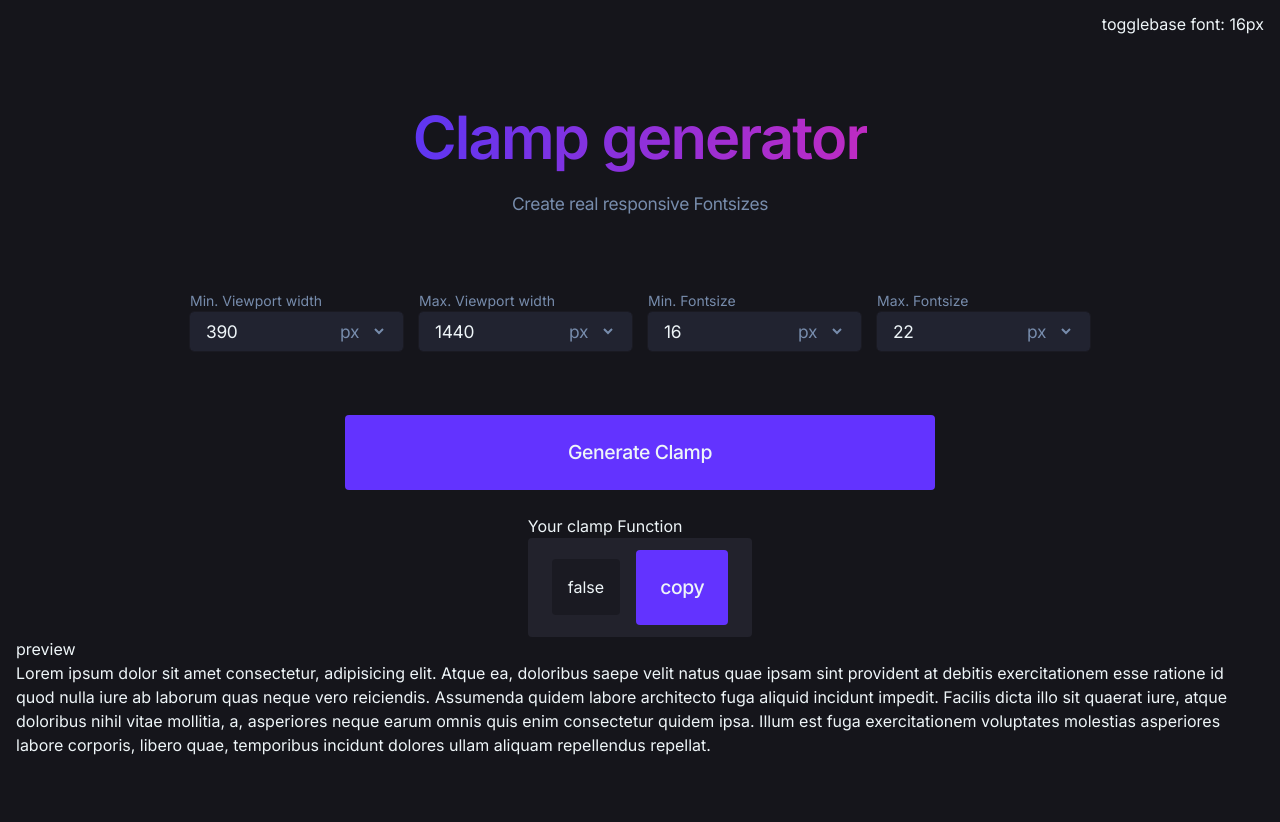
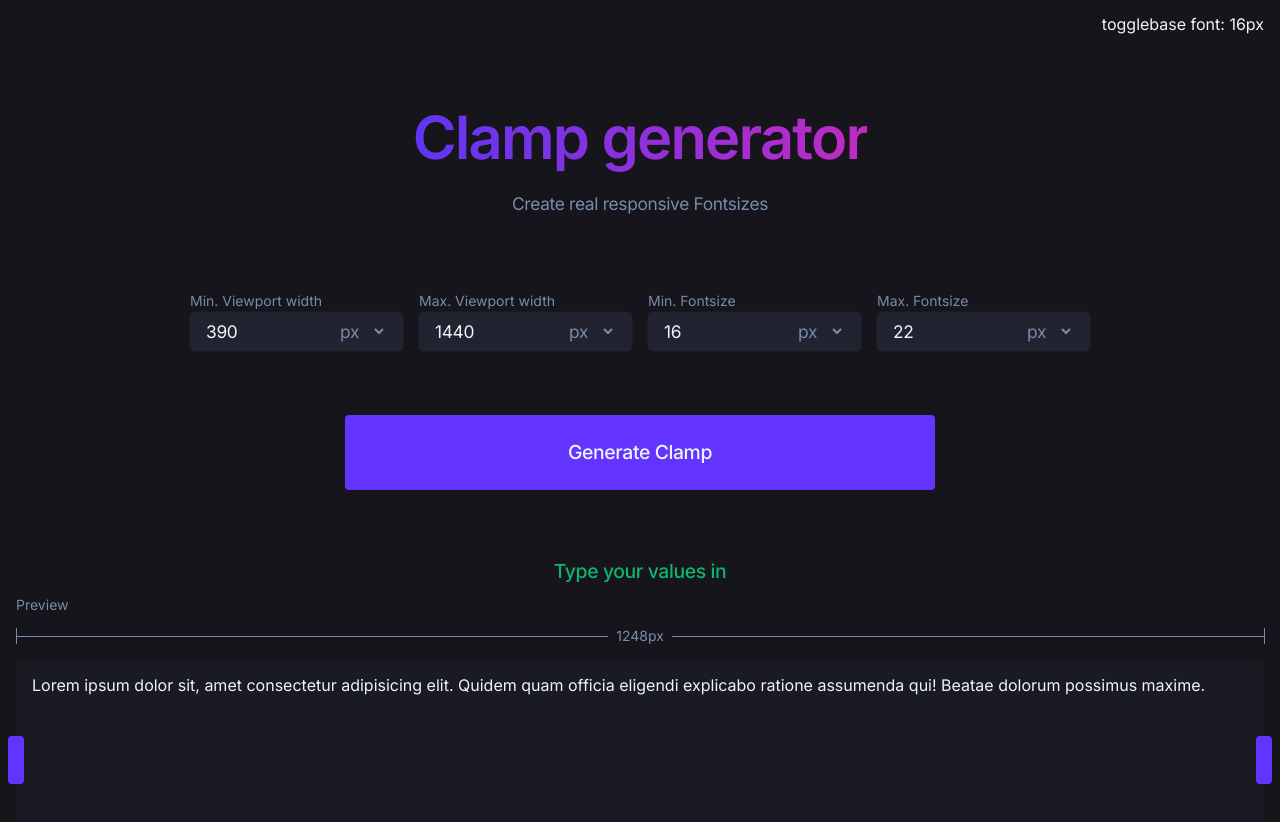
Before and after one commit to Arkadiusz-Fritscher/clamp-generator-lite, a Vue app: page / in a window 1280 px wide. Shown: the top 822 px of the page. Before the commit the page ends 800 px from the top, so only its background shows below. Built offline with nearby package versions, Linux system fonts and the light colour scheme.

Commit message:
feature: adding resizable preview section

```diff
--- a/src/components/TheClampCard.vue
+++ b/src/components/TheClampCard.vue
@@ -21,8 +21,9 @@ const calcClamp = computed(() => {
         const yAxisIntersection = -minViewport.input * slop + minFont.input;
 
         const clamp = `clamp(${fix(minFont.input)}rem, ${fix(yAxisIntersection)}rem + ${fix(slop * 100)}vw, ${fix(maxFont.input)}rem)`;
+        const previewClamp = `min(max(${minFont.input}rem, 100%), ${maxFont.input}rem)`;
 
-        document.documentElement.style.setProperty('--text-preview', clamp);
+        document.documentElement.style.setProperty('--text-preview', previewClamp);
         return clamp;
     }
 
@@ -37,7 +38,7 @@ const remValues = computed(() => {
 
 <template>
     <div class="clamp wrapper__flex">
-        <div>
+        <div v-if="calcClamp">
             <div>Your clamp Function</div>
             <div
                 class="px-6 py-3 bg-dark3 rounded flex items-center justify-between gap-4 flex-col md:flex-row"
@@ -47,6 +48,9 @@ const remValues = computed(() => {
                     <BaseButton>copy</BaseButton>
                 </div>
             </div>
+        </div>
+        <div v-else class="flex px-6 py-3">
+            <span class="text-md font-medium text-success">Type your values in</span>
         </div>
     </div>
 </template>
--- a/src/components/TheForm.vue
+++ b/src/components/TheForm.vue
@@ -77,7 +77,7 @@ const submit = () => {
 </script>
 
 <template>
-    <div class="form wrapper__flex">
+    <div class="form wrapper__flex mb-8">
         <form class="flex flex-wrap gap-x-4 gap-y-14" @submit.prevent="submit">
             <BaseInput
                 selection
--- a/src/components/ThePreview.vue
+++ b/src/components/ThePreview.vue
@@ -1,14 +1,96 @@
 <script setup lang="ts">
+import { onMounted, ref } from 'vue';
 
+const isGrabbed = ref(false);
+const startX = ref();
+const startWidth = ref();
+const direction = ref();
+const currentWidth = ref();
+const maxWidth = ref();
+
+
+const resize = () => {
+  // Dom Elements
+  const container = document.querySelector('#size-container');
+  const resizeCenter = document.querySelector('[data-resize="center"]');
+  const handles = document.querySelectorAll('.handle');
+  const sizeIndicator = document.querySelector('.size');
+
+  sizeIndicator.textContent = `${Math.round(resizeCenter?.getBoundingClientRect().width)}`;
+
+  // Events
+  handles.forEach(handle => {
+    handle.addEventListener('mousedown', (e) => {
+      isGrabbed.value = true;
+      startX.value = e.x;
+      direction.value = e.target.dataset.handle ? e.target.dataset.handle : '';
+      startWidth.value = resizeCenter?.getBoundingClientRect().width;
+      maxWidth.value = document.querySelector('#resize').offsetWidth - 24;
+
+      mouseUp;
+      mouseMove;
+    });
+  });
+
+  const mouseUp = document.addEventListener('mouseup', (e) => {
+    isGrabbed.value = false;
+  });
+
+  const mouseMove = document.addEventListener('mousemove', (e) => {
+    if (isGrabbed.value) {
+      const movement = direction.value === 'left' ? e.x - startX.value : startX.value - e.x || 0;
+      const resizeValue = Math.round(startWidth.value - movement * 2);
+
+      resizeCenter.style.maxWidth = resizeValue > maxWidth.value ? maxWidth.value + 'px' : resizeValue + "px";
+
+
+
+      currentWidth.value = Math.round(resizeCenter?.getBoundingClientRect().width);
+      container.style.maxWidth = currentWidth.value + 'px';
+      sizeIndicator.textContent = `${currentWidth.value}`;
+    }
+  });
+
+  window.addEventListener('resize', (e) => {
+    console.log('resize...');
+    document.removeEventListener('mousemove', mouseMove);
+    document.removeEventListener('mouseup', mouseUp);
+    resizeCenter.style.maxWidth = '100%';
+
+    currentWidth.value = resizeCenter?.getBoundingClientRect().width;
+    container.style.maxWidth = currentWidth.value + 'px';
+    sizeIndicator.textContent = `${Math.round(currentWidth.value)}`;
+
+  });
+};
+
+onMounted(() => {
+  resize();
+});
 </script>
 
 <template>
   <section class="wrapper__large">
-    <div>preview</div>
+    <div class="text-lighter text-caption">Preview</div>
     <div>
-      <p
-        class="preview"
-      >Lorem ipsum dolor sit amet consectetur, adipisicing elit. Atque ea, doloribus saepe velit natus quae ipsam sint provident at debitis exercitationem esse ratione id quod nulla iure ab laborum quas neque vero reiciendis. Assumenda quidem labore architecto fuga aliquid incidunt impedit. Facilis dicta illo sit quaerat iure, atque doloribus nihil vitae mollitia, a, asperiores neque earum omnis quis enim consectetur quidem ipsa. Illum est fuga exercitationem voluptates molestias asperiores labore corporis, libero quae, temporibus incidunt dolores ullam aliquam repellendus repellat.</p>
+      <div class="flex justify-center">
+        <div id="size-container">
+          <span class="line line__left"></span>
+          <span class="size text-caption text-lighter px-2">265</span>
+          <span class="line line__right"></span>
+        </div>
+      </div>
+
+      <!-- Resize container -->
+      <div id="resize" data-resize="container" class="resize">
+        <div data-resize="center" class="resize__center">
+          <div data-handle="left" class="handle handle__left"></div>
+          <div data-handle="right" class="handle handle__right"></div>
+          <p
+            class="preview relative"
+          >Lorem ipsum dolor sit, amet consectetur adipisicing elit. Quidem quam officia eligendi explicabo ratione assumenda qui! Beatae dolorum possimus maxime.</p>
+        </div>
+      </div>
     </div>
   </section>
 </template>
@@ -18,5 +100,92 @@
 <style scoped>
 .preview {
   font-size: var(--text-preview);
+  margin: 1rem;
+  overflow: hidden;
+  line-height: 120%;
+}
+
+.resize {
+  background-color: var(--color-dark1);
+  border-radius: 4px;
+  /* border: 1px solid var(--color-dark2); */
+  width: 100%;
+  display: flex;
+  justify-content: center;
+}
+
+.resize__center {
+  position: relative;
+  flex: 1 1 100%;
+  min-height: 200px;
+  background-color: var(--color-dark2);
+  border-radius: 4px;
+}
+
+/* Handles */
+.handle {
+  position: absolute;
+  transform: translate(-50%, -50%);
+  width: 1rem;
+  height: 3rem;
+  border-radius: 4px;
+  background-color: var(--color-primary);
+}
+
+.handle:hover {
+  cursor: col-resize;
+}
+
+.handle:active {
+  cursor: grabbing;
+}
+
+.handle__left {
+  left: 0;
+  top: 50%;
+}
+
+.handle__right {
+  left: 100%;
+  top: 50%;
+}
+
+/* Size indicator */
+#size-container {
+  display: flex;
+  justify-content: center;
+  align-items: center;
+  padding: 1rem;
+  padding-inline: 0;
+  width: 100%;
+}
+
+.line {
+  display: block;
+  height: 1px;
+  flex: 1 1 auto;
+  background-color: var(--color-lighter);
+  position: relative;
+}
+
+.size::after {
+  content: "px";
+}
+
+.line::before {
+  content: "";
+  position: absolute;
+  width: 1px;
+  height: 1rem;
+  transform: translateY(-50%);
+  top: 50%;
+  background-color: var(--color-lighter);
+}
+.line__right::before {
+  left: 100%;
+}
+
+.line__left::before {
+  left: 0%;
 }
 </style>
```
